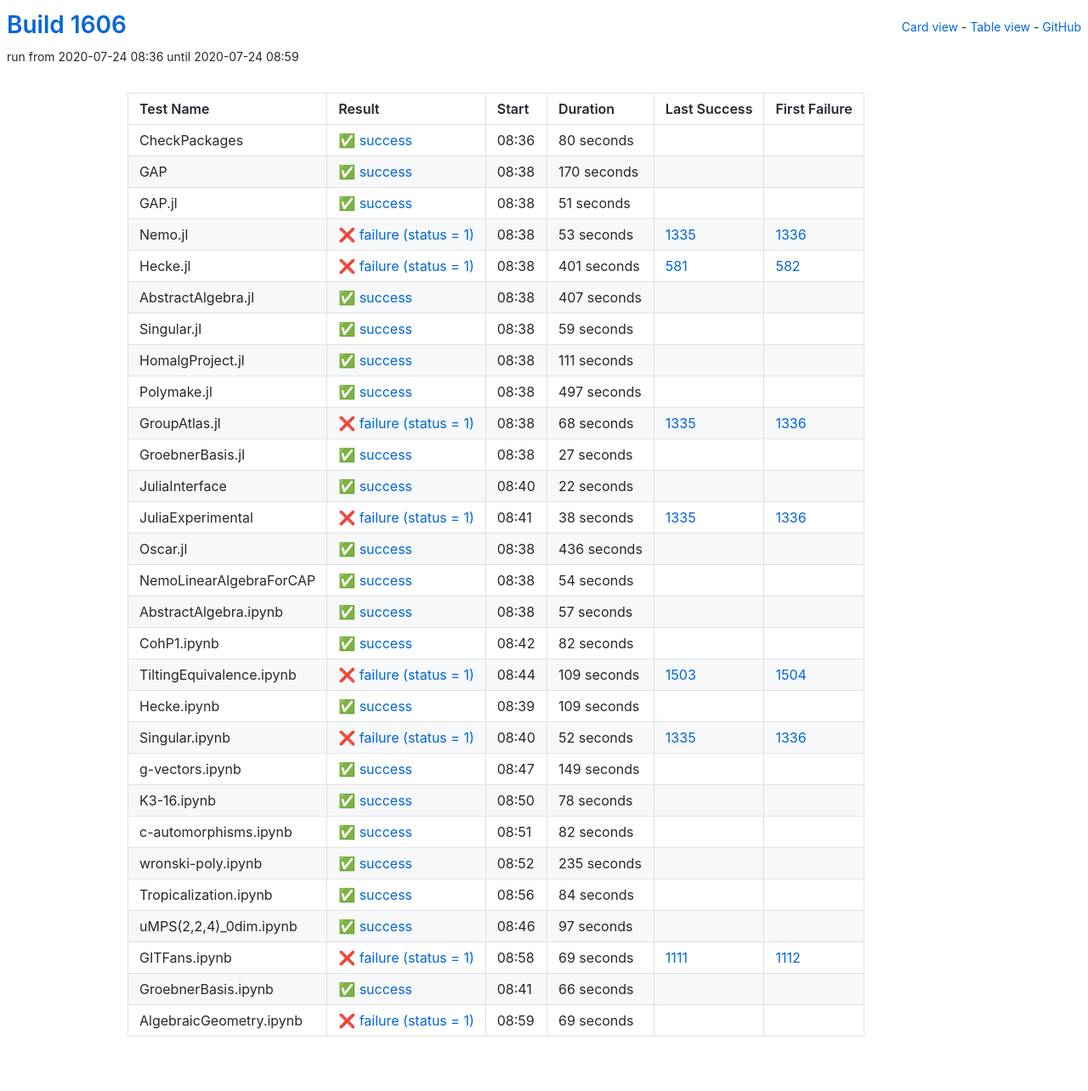
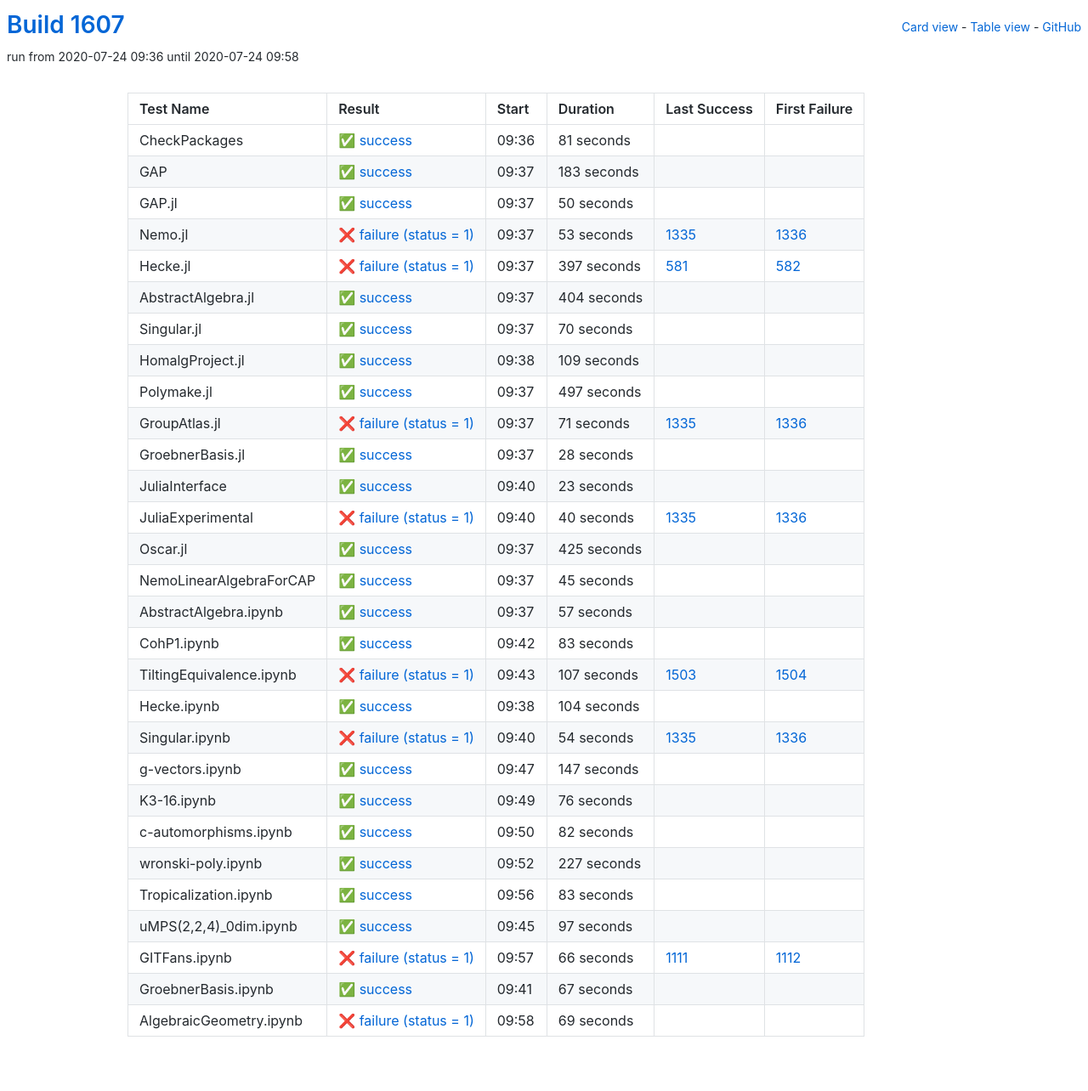
Before and after one commit to oscar-system/oscar-ci-status-1.4, a Jekyll site: the page built from table.html, in a window 1280 px wide. Shown: the whole page at 85% size. Built offline with Jekyll 4.4.1, drawn with Linux system fonts in a browser that asks for light colours.

Commit message:
Build #1607

```diff
--- a/_data/ci.yml
+++ b/_data/ci.yml
@@ -1,6 +1,6 @@
 ---
-build: 1606
-build_url: https://oscarci.mathematik.uni-kl.de/job/oscar-julia-1.4/1606/
+build: 1607
+build_url: https://oscarci.mathematik.uni-kl.de/job/oscar-julia-1.4/1607/
 job: oscar-julia-1.4
 organization: oscar-system
 repo: oscar-ci-status-1.4
@@ -8,44 +8,44 @@ repourl: https://github.com/oscar-system/oscar-ci-status-1.4
 tests:
 - name: CheckPackages
   id: checkpackages
-  log: https://oscarci.mathematik.uni-kl.de/job/oscar-julia-1.4/1606/artifact/logs/build-1606/CheckPackages.log
-  start: 2020-07-24 08:36
+  log: https://oscarci.mathematik.uni-kl.de/job/oscar-julia-1.4/1607/artifact/logs/build-1607/CheckPackages.log
+  start: 2020-07-24 09:36
   success: true
   exitcode: 0
   status: success
-  duration: 80
+  duration: 81
   last_success: false
   last_success_url:
   first_failure: false
   first_failure_url:
 - name: GAP
   id: gap
-  log: https://oscarci.mathematik.uni-kl.de/job/oscar-julia-1.4/1606/artifact/logs/build-1606/GAP.log
-  start: 2020-07-24 08:38
+  log: https://oscarci.mathematik.uni-kl.de/job/oscar-julia-1.4/1607/artifact/logs/build-1607/GAP.log
+  start: 2020-07-24 09:37
   success: true
   exitcode: 0
   status: success
-  duration: 170
+  duration: 183
   last_success: false
   last_success_url:
   first_failure: false
   first_failure_url:
 - name: GAP.jl
   id: gap-jl
-  log: https://oscarci.mathematik.uni-kl.de/job/oscar-julia-1.4/1606/artifact/logs/build-1606/GAP.jl.log
-  start: 2020-07-24 08:38
+  log: https://oscarci.mathematik.uni-kl.de/job/oscar-julia-1.4/1607/artifact/logs/build-1607/GAP.jl.log
+  start: 2020-07-24 09:37
   success: true
   exitcode: 0
   status: success
-  duration: 51
+  duration: 50
   last_success: false
   last_success_url:
   first_failure: false
   first_failure_url:
 - name: Nemo.jl
   id: nemo-jl
-  log: https://oscarci.mathematik.uni-kl.de/job/oscar-julia-1.4/1606/artifact/logs/build-1606/Nemo.jl.log
-  start: 2020-07-24 08:38
+  log: https://oscarci.mathematik.uni-kl.de/job/oscar-julia-1.4/1607/artifact/logs/build-1607/Nemo.jl.log
+  start: 2020-07-24 09:37
   success: false
   exitcode: 1
   status: failure
@@ -56,56 +56,56 @@ tests:
   first_failure_url: https://oscarci.mathematik.uni-kl.de/job/oscar-julia-1.4/1336/
 - name: Hecke.jl
   id: hecke-jl
-  log: https://oscarci.mathematik.uni-kl.de/job/oscar-julia-1.4/1606/artifact/logs/build-1606/Hecke.jl.log
-  start: 2020-07-24 08:38
+  log: https://oscarci.mathematik.uni-kl.de/job/oscar-julia-1.4/1607/artifact/logs/build-1607/Hecke.jl.log
+  start: 2020-07-24 09:37
   success: false
   exitcode: 1
   status: failure
-  duration: 401
+  duration: 397
   last_success: 581
   last_success_url: https://oscarci.mathematik.uni-kl.de/job/oscar-julia-1.4/581/
   first_failure: 582
   first_failure_url: https://oscarci.mathematik.uni-kl.de/job/oscar-julia-1.4/582/
 - name: AbstractAlgebra.jl
   id: abstractalgebra-jl
-  log: https://oscarci.mathematik.uni-kl.de/job/oscar-julia-1.4/1606/artifact/logs/build-1606/AbstractAlgebra.jl.log
-  start: 2020-07-24 08:38
+  log: https://oscarci.mathematik.uni-kl.de/job/oscar-julia-1.4/1607/artifact/logs/build-1607/AbstractAlgebra.jl.log
+  start: 2020-07-24 09:37
   success: true
   exitcode: 0
   status: success
-  duration: 407
+  duration: 404
   last_success: false
   last_success_url:
   first_failure: false
   first_failure_url:
 - name: Singular.jl
   id: singular-jl
-  log: https://oscarci.mathematik.uni-kl.de/job/oscar-julia-1.4/1606/artifact/logs/build-1606/Singular.jl.log
-  start: 2020-07-24 08:38
+  log: https://oscarci.mathematik.uni-kl.de/job/oscar-julia-1.4/1607/artifact/logs/build-1607/Singular.jl.log
+  start: 2020-07-24 09:37
   success: true
   exitcode: 0
   status: success
-  duration: 59
+  duration: 70
   last_success: false
   last_success_url:
   first_failure: false
   first_failure_url:
 - name: HomalgProject.jl
   id: homalgproject-jl
-  log: https://oscarci.mathematik.uni-kl.de/job/oscar-julia-1.4/1606/artifact/logs/build-1606/HomalgProject.jl.log
-  start: 2020-07-24 08:38
+  log: https://oscarci.mathematik.uni-kl.de/job/oscar-julia-1.4/1607/artifact/logs/build-1607/HomalgProject.jl.log
+  start: 2020-07-24 09:38
   success: true
   exitcode: 0
   status: success
-  duration: 111
+  duration: 109
   last_success: false
   last_success_url:
   first_failure: false
   first_failure_url:
 - name: Polymake.jl
   id: polymake-jl
-  log: https://oscarci.mathematik.uni-kl.de/job/oscar-julia-1.4/1606/artifact/logs/build-1606/Polymake.jl.log
-  start: 2020-07-24 08:38
+  log: https://oscarci.mathematik.uni-kl.de/job/oscar-julia-1.4/1607/artifact/logs/build-1607/Polymake.jl.log
+  start: 2020-07-24 09:37
   success: true
   exitcode: 0
   status: success
@@ -116,80 +116,80 @@ tests:
   first_failure_url:
 - name: GroupAtlas.jl
   id: groupatlas-jl
-  log: https://oscarci.mathematik.uni-kl.de/job/oscar-julia-1.4/1606/artifact/logs/build-1606/GroupAtlas.jl.log
-  start: 2020-07-24 08:38
+  log: https://oscarci.mathematik.uni-kl.de/job/oscar-julia-1.4/1607/artifact/logs/build-1607/GroupAtlas.jl.log
+  start: 2020-07-24 09:37
   success: false
   exitcode: 1
   status: failure
-  duration: 68
+  duration: 71
   last_success: 1335
   last_success_url: https://oscarci.mathematik.uni-kl.de/job/oscar-julia-1.4/1335/
   first_failure: 1336
   first_failure_url: https://oscarci.mathematik.uni-kl.de/job/oscar-julia-1.4/1336/
 - name: GroebnerBasis.jl
   id: groebnerbasis-jl
-  log: https://oscarci.mathematik.uni-kl.de/job/oscar-julia-1.4/1606/artifact/logs/build-1606/GroebnerBasis.jl.log
-  start: 2020-07-24 08:38
+  log: https://oscarci.mathematik.uni-kl.de/job/oscar-julia-1.4/1607/artifact/logs/build-1607/GroebnerBasis.jl.log
+  start: 2020-07-24 09:37
   success: true
   exitcode: 0
   status: success
-  duration: 27
+  duration: 28
   last_success: false
   last_success_url:
   first_failure: false
   first_failure_url:
 - name: JuliaInterface
   id: juliainterface
-  log: https://oscarci.mathematik.uni-kl.de/job/oscar-julia-1.4/1606/artifact/logs/build-1606/JuliaInterface.log
-  start: 2020-07-24 08:40
+  log: https://oscarci.mathematik.uni-kl.de/job/oscar-julia-1.4/1607/artifact/logs/build-1607/JuliaInterface.log
+  start: 2020-07-24 09:40
   success: true
   exitcode: 0
   status: success
-  duration: 22
+  duration: 23
   last_success: false
   last_success_url:
   first_failure: false
   first_failure_url:
 - name: JuliaExperimental
   id: juliaexperimental
-  log: https://oscarci.mathematik.uni-kl.de/job/oscar-julia-1.4/1606/artifact/logs/build-1606/JuliaExperimental.log
-  start: 2020-07-24 08:41
+  log: https://oscarci.mathematik.uni-kl.de/job/oscar-julia-1.4/1607/artifact/logs/build-1607/JuliaExperimental.log
+  start: 2020-07-24 09:40
   success: false
   exitcode: 1
   status: failure
-  duration: 38
+  duration: 40
   last_success: 1335
   last_success_url: https://oscarci.mathematik.uni-kl.de/job/oscar-julia-1.4/1335/
   first_failure: 1336
   first_failure_url: https://oscarci.mathematik.uni-kl.de/job/oscar-julia-1.4/1336/
 - name: Oscar.jl
   id: oscar-jl
-  log: https://oscarci.mathematik.uni-kl.de/job/oscar-julia-1.4/1606/artifact/logs/build-1606/Oscar.jl.log
-  start: 2020-07-24 08:38
+  log: https://oscarci.mathematik.uni-kl.de/job/oscar-julia-1.4/1607/artifact/logs/build-1607/Oscar.jl.log
+  start: 2020-07-24 09:37
   success: true
   exitcode: 0
   status: success
-  duration: 436
+  duration: 425
   last_success: false
   last_success_url:
   first_failure: false
   first_failure_url:
 - name: NemoLinearAlgebraForCAP
   id: nemolinearalgebraforcap
-  log: https://oscarci.mathematik.uni-kl.de/job/oscar-julia-1.4/1606/artifact/logs/build-1606/NemoLinearAlgebraForCAP.log
-  start: 2020-07-24 08:38
+  log: https://oscarci.mathematik.uni-kl.de/job/oscar-julia-1.4/1607/artifact/logs/build-1607/NemoLinearAlgebraForCAP.log
+  start: 2020-07-24 09:37
   success: true
   exitcode: 0
   status: success
-  duration: 54
+  duration: 45
   last_success: false
   last_success_url:
   first_failure: false
   first_failure_url:
 - name: AbstractAlgebra.ipynb
   id: abstractalgebra-ipynb
-  log: https://oscarci.mathematik.uni-kl.de/job/oscar-julia-1.4/1606/artifact/logs/build-1606/AbstractAlgebra.ipynb.log
-  start: 2020-07-24 08:38
+  log: https://oscarci.mathematik.uni-kl.de/job/oscar-julia-1.4/1607/artifact/logs/build-1607/AbstractAlgebra.ipynb.log
+  start: 2020-07-24 09:37
   success: true
   exitcode: 0
   status: success
@@ -200,80 +200,80 @@ tests:
   first_failure_url:
 - name: CohP1.ipynb
   id: cohp1-ipynb
-  log: https://oscarci.mathematik.uni-kl.de/job/oscar-julia-1.4/1606/artifact/logs/build-1606/CohP1.ipynb.log
-  start: 2020-07-24 08:42
+  log: https://oscarci.mathematik.uni-kl.de/job/oscar-julia-1.4/1607/artifact/logs/build-1607/CohP1.ipynb.log
+  start: 2020-07-24 09:42
   success: true
   exitcode: 0
   status: success
-  duration: 82
+  duration: 83
   last_success: false
   last_success_url:
   first_failure: false
   first_failure_url:
 - name: TiltingEquivalence.ipynb
   id: tiltingequivalence-ipynb
-  log: https://oscarci.mathematik.uni-kl.de/job/oscar-julia-1.4/1606/artifact/logs/build-1606/TiltingEquivalence.ipynb.log
-  start: 2020-07-24 08:44
+  log: https://oscarci.mathematik.uni-kl.de/job/oscar-julia-1.4/1607/artifact/logs/build-1607/TiltingEquivalence.ipynb.log
+  start: 2020-07-24 09:43
   success: false
   exitcode: 1
   status: failure
-  duration: 109
+  duration: 107
   last_success: 1503
   last_success_url: https://oscarci.mathematik.uni-kl.de/job/oscar-julia-1.4/1503/
   first_failure: 1504
   first_failure_url: https://oscarci.mathematik.uni-kl.de/job/oscar-julia-1.4/1504/
 - name: Hecke.ipynb
   id: hecke-ipynb
-  log: https://oscarci.mathematik.uni-kl.de/job/oscar-julia-1.4/1606/artifact/logs/build-1606/Hecke.ipynb.log
-  start: 2020-07-24 08:39
+  log: https://oscarci.mathematik.uni-kl.de/job/oscar-julia-1.4/1607/artifact/logs/build-1607/Hecke.ipynb.log
+  start: 2020-07-24 09:38
   success: true
   exitcode: 0
   status: success
-  duration: 109
+  duration: 104
   last_success: false
   last_success_url:
   first_failure: false
   first_failure_url:
 - name: Singular.ipynb
   id: singular-ipynb
-  log: https://oscarci.mathematik.uni-kl.de/job/oscar-julia-1.4/1606/artifact/logs/build-1606/Singular.ipynb.log
-  start: 2020-07-24 08:40
+  log: https://oscarci.mathematik.uni-kl.de/job/oscar-julia-1.4/1607/artifact/logs/build-1607/Singular.ipynb.log
+  start: 2020-07-24 09:40
   success: false
   exitcode: 1
   status: failure
-  duration: 52
+  duration: 54
   last_success: 1335
   last_success_url: https://oscarci.mathematik.uni-kl.de/job/oscar-julia-1.4/1335/
   first_failure: 1336
   first_failure_url: https://oscarci.mathematik.uni-kl.de/job/oscar-julia-1.4/1336/
 - name: g-vectors.ipynb
   id: g-vectors-ipynb
-  log: https://oscarci.mathematik.uni-kl.de/job/oscar-julia-1.4/1606/artifact/logs/build-1606/g-vectors.ipynb.log
-  start: 2020-07-24 08:47
+  log: https://oscarci.mathematik.uni-kl.de/job/oscar-julia-1.4/1607/artifact/logs/build-1607/g-vectors.ipynb.log
+  start: 2020-07-24 09:47
   success: true
   exitcode: 0
   status: success
-  duration: 149
+  duration: 147
   last_success: false
   last_success_url:
   first_failure: false
   first_failure_url:
 - name: K3-16.ipynb
   id: k3-16-ipynb
-  log: https://oscarci.mathematik.uni-kl.de/job/oscar-julia-1.4/1606/artifact/logs/build-1606/K3-16.ipynb.log
-  start: 2020-07-24 08:50
+  log: https://oscarci.mathematik.uni-kl.de/job/oscar-julia-1.4/1607/artifact/logs/build-1607/K3-16.ipynb.log
+  start: 2020-07-24 09:49
   success: true
   exitcode: 0
   status: success
-  duration: 78
+  duration: 76
   last_success: false
   last_success_url:
   first_failure: false
   first_failure_url:
 - name: c-automorphisms.ipynb
   id: c-automorphisms-ipynb
-  log: https://oscarci.mathematik.uni-kl.de/job/oscar-julia-1.4/1606/artifact/logs/build-1606/c-automorphisms.ipynb.log
-  start: 2020-07-24 08:51
+  log: https://oscarci.mathematik.uni-kl.de/job/oscar-julia-1.4/1607/artifact/logs/build-1607/c-automorphisms.ipynb.log
+  start: 2020-07-24 09:50
   success: true
   exitcode: 0
   status: success
@@ -284,32 +284,32 @@ tests:
   first_failure_url:
 - name: wronski-poly.ipynb
   id: wronski-poly-ipynb
-  log: https://oscarci.mathematik.uni-kl.de/job/oscar-julia-1.4/1606/artifact/logs/build-1606/wronski-poly.ipynb.log
-  start: 2020-07-24 08:52
+  log: https://oscarci.mathematik.uni-kl.de/job/oscar-julia-1.4/1607/artifact/logs/build-1607/wronski-poly.ipynb.log
+  start: 2020-07-24 09:52
   success: true
   exitcode: 0
   status: success
-  duration: 235
+  duration: 227
   last_success: false
   last_success_url:
   first_failure: false
   first_failure_url:
 - name: Tropicalization.ipynb
   id: tropicalization-ipynb
-  log: https://oscarci.mathematik.uni-kl.de/job/oscar-julia-1.4/1606/artifact/logs/build-1606/Tropicalization.ipynb.log
-  start: 2020-07-24 08:56
+  log: https://oscarci.mathematik.uni-kl.de/job/oscar-julia-1.4/1607/artifact/logs/build-1607/Tropicalization.ipynb.log
+  start: 2020-07-24 09:56
   success: true
   exitcode: 0
   status: success
-  duration: 84
+  duration: 83
   last_success: false
   last_success_url:
   first_failure: false
   first_failure_url:
 - name: uMPS(2,2,4)_0dim.ipynb
   id: umps-2-2-4-0dim-ipynb
-  log: https://oscarci.mathematik.uni-kl.de/job/oscar-julia-1.4/1606/artifact/logs/build-1606/uMPS-2-2-4-_0dim.ipynb.log
-  start: 2020-07-24 08:46
+  log: https://oscarci.mathematik.uni-kl.de/job/oscar-julia-1.4/1607/artifact/logs/build-1607/uMPS-2-2-4-_0dim.ipynb.log
+  start: 2020-07-24 09:45
   success: true
   exitcode: 0
   status: success
@@ -320,32 +320,32 @@ tests:
   first_failure_url:
 - name: GITFans.ipynb
   id: gitfans-ipynb
-  log: https://oscarci.mathematik.uni-kl.de/job/oscar-julia-1.4/1606/artifact/logs/build-1606/GITFans.ipynb.log
-  start: 2020-07-24 08:58
+  log: https://oscarci.mathematik.uni-kl.de/job/oscar-julia-1.4/1607/artifact/logs/build-1607/GITFans.ipynb.log
+  start: 2020-07-24 09:57
   success: false
   exitcode: 1
   status: failure
-  duration: 69
+  duration: 66
   last_success: 1111
   last_success_url: https://oscarci.mathematik.uni-kl.de/job/oscar-julia-1.4/1111/
   first_failure: 1112
   first_failure_url: https://oscarci.mathematik.uni-kl.de/job/oscar-julia-1.4/1112/
 - name: GroebnerBasis.ipynb
   id: groebnerbasis-ipynb
-  log: https://oscarci.mathematik.uni-kl.de/job/oscar-julia-1.4/1606/artifact/logs/build-1606/GroebnerBasis.ipynb.log
-  start: 2020-07-24 08:41
+  log: https://oscarci.mathematik.uni-kl.de/job/oscar-julia-1.4/1607/artifact/logs/build-1607/GroebnerBasis.ipynb.log
+  start: 2020-07-24 09:41
   success: true
   exitcode: 0
   status: success
-  duration: 66
+  duration: 67
   last_success: false
   last_success_url:
   first_failure: false
   first_failure_url:
 - name: AlgebraicGeometry.ipynb
   id: algebraicgeometry-ipynb
-  log: https://oscarci.mathematik.uni-kl.de/job/oscar-julia-1.4/1606/artifact/logs/build-1606/AlgebraicGeometry.ipynb.log
-  start: 2020-07-24 08:59
+  log: https://oscarci.mathematik.uni-kl.de/job/oscar-julia-1.4/1607/artifact/logs/build-1607/AlgebraicGeometry.ipynb.log
+  start: 2020-07-24 09:58
   success: false
   exitcode: 1
   status: failure
```
Also changed, not shown: README.md.
